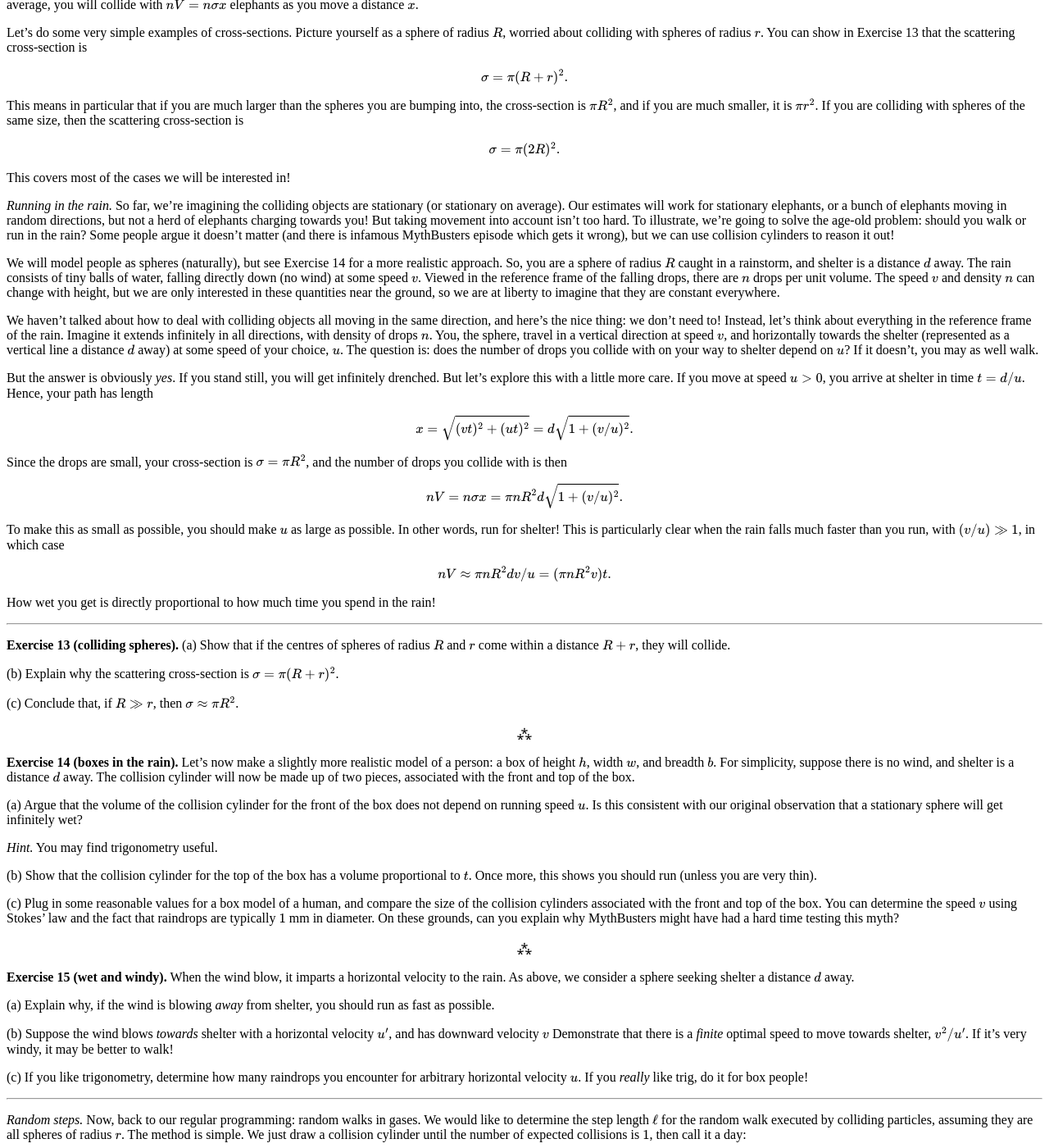
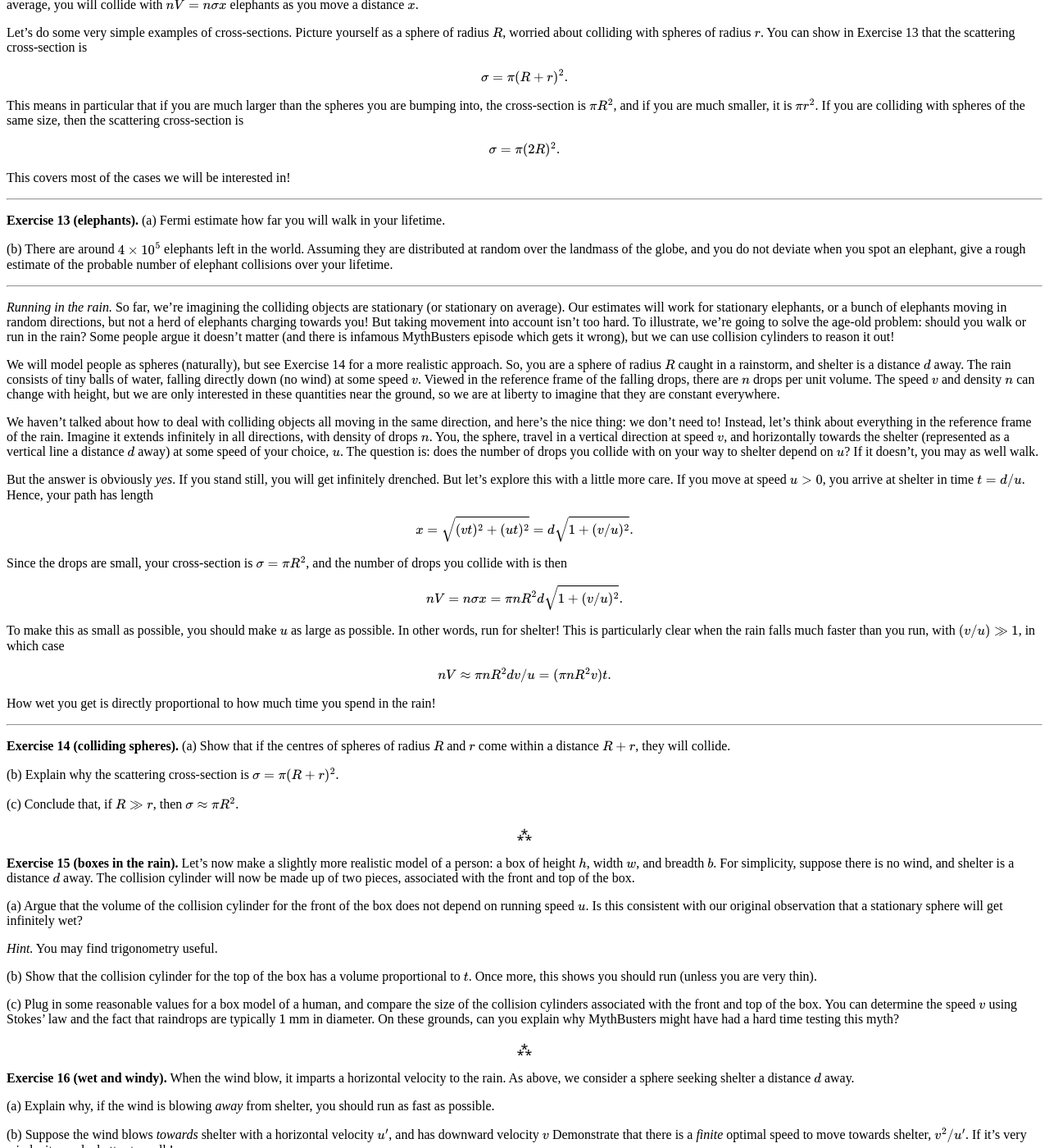
Before and after one commit to hapax/hapax.github.io, a Jekyll site: the page built from assets/simple-physics.md, in a window 1280 px wide and 1400 px high, scrolled down 10726 px. Shown: the whole window at 82% size. Built offline with Jekyll 4.4.1, drawn with Linux system fonts in a browser that asks for light colours; our own code applies the rules of GitHub Pages for plain Markdown files; formulas are drawn with MathJax 3; a script that is not in the unit is left out.

Commit message:
Update simple-physics.md

```diff
--- a/assets/simple-physics.md
+++ b/assets/simple-physics.md
@@ -1167,6 +1167,21 @@
 
 This covers most of the cases we will be interested in!
 
+---
+
+**Exercise 13 (elephants).** (a) Fermi estimate how far you will walk
+  in your lifetime.
+
+(b) There are around $4 \times 10^5$
+elephants left in the world.
+Assuming they are distributed at random over the landmass of the
+globe, and you do not deviate when you spot an elephant, give a rough
+estimate of the probable number of elephant collisions over your
+lifetime.
+
+
+---
+
 *Running in the rain.*
 So far, we're imagining the colliding objects are stationary (or
 stationary on average).
@@ -1280,7 +1295,7 @@
   ⁂
   </p>
 
-**Exercise 15 (wet and windy).** When the wind blow, it imparts a
+**Exercise 16 (wet and windy).** When the wind blow, it imparts a
 horizontal velocity to the rain.
 As above, we consider a sphere seeking shelter a distance $d$ away.
 
```
Also changed, not shown: other parts of assets/simple-physics.md (+2 -2 lines).
